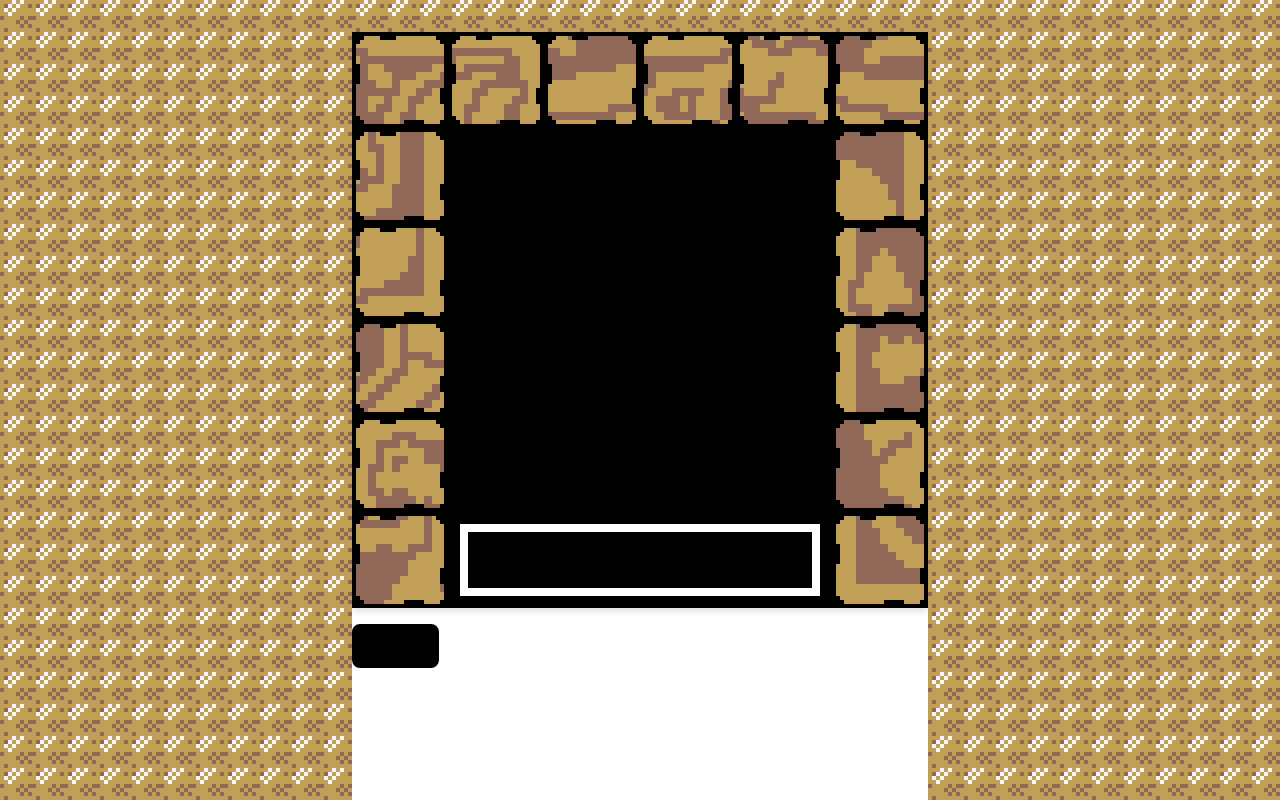
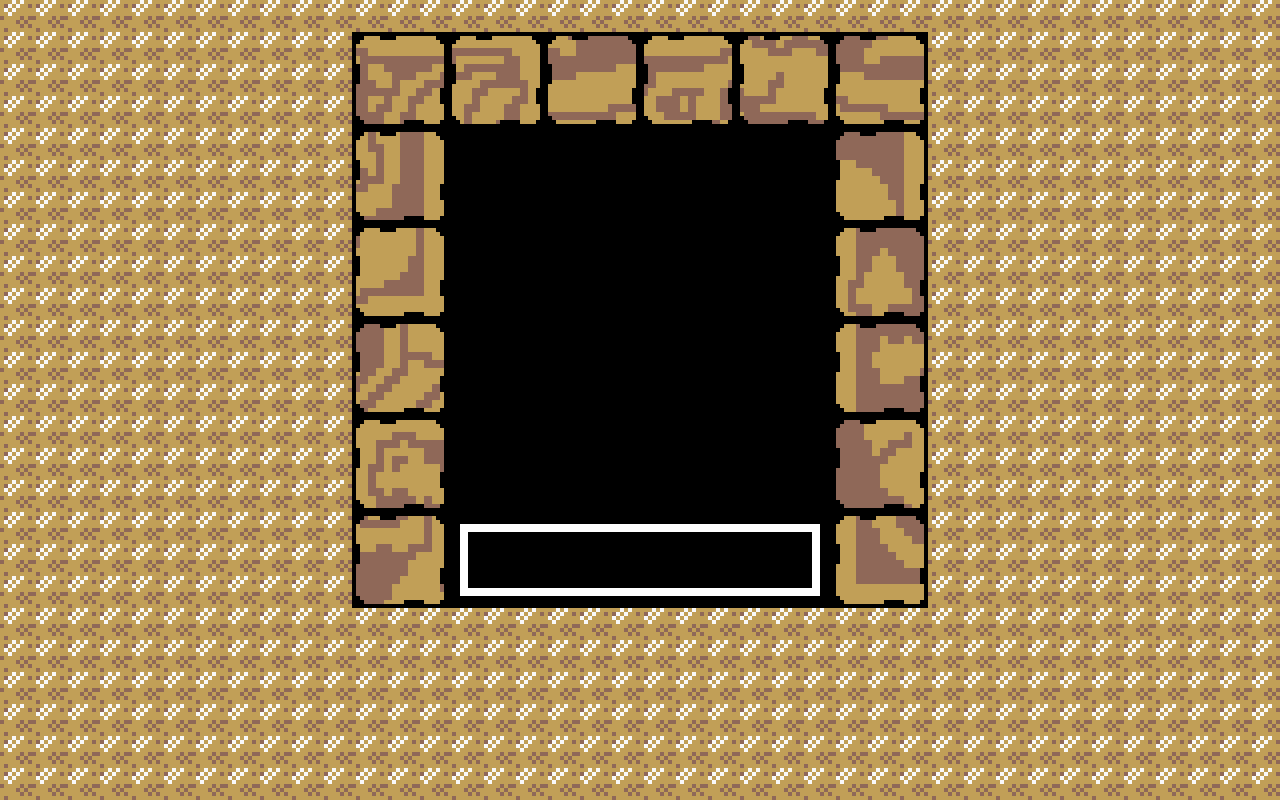
Before and after one commit to gkevinb/ruins-of-alph, a Next.js app: page / in a window 1280 px wide. Built offline with nearby package versions, Linux system fonts and the light colour scheme.

Commit message:
add background component below puzzle which now acts as the hidden debug button to complete puzzle

```diff
--- a/src/app/page.js
+++ b/src/app/page.js
@@ -1,3 +1,6 @@
+'use client';
+
+import { useCallback, useRef } from "react";
 import Background from "../components/Background";
 import Puzzle from "../components/Puzzle";
 import { aerodactyl } from "../puzzles";
@@ -7,6 +10,22 @@ export default function Home() {
   const topPixelSize = 4;
   const topTargetSize = 8;
   const topHeight = topPixelSize * topTargetSize;
+  const solveHandlerRef = useRef(null);
+
+  const handleSolveReady = useCallback((solveFn) => {
+    solveHandlerRef.current = solveFn;
+  }, []);
+
+  const handleSecretSolve = useCallback(() => {
+    solveHandlerRef.current?.();
+  }, []);
+
+  const handleSecretKeyDown = useCallback((event) => {
+    if (event.key === "Enter" || event.key === " ") {
+      event.preventDefault();
+      solveHandlerRef.current?.();
+    }
+  }, []);
 
   return (
     <div className={styles.page}>
@@ -23,7 +42,17 @@ export default function Home() {
           style={{ height: `${topHeight}px` }}
           componentId="top-background"
         />
-        <Puzzle puzzle={aerodactyl} />
+        <Puzzle puzzle={aerodactyl} onSolveReady={handleSolveReady} />
+        <Background
+          className={styles.bottomBackground}
+          role="button"
+          tabIndex={0}
+          aria-label="Reveal the ruins"
+          title="Reveal the ruins"
+          onClick={handleSecretSolve}
+          onKeyDown={handleSecretKeyDown}
+          componentId="bottom-background"
+        />
       </div>
       <Background
         className={styles.sideBackground}
--- a/src/app/page.module.css
+++ b/src/app/page.module.css
@@ -25,3 +25,10 @@
   width: 100%;
   flex: 0 0 auto;
 }
+
+.bottomBackground {
+  width: 100%;
+  flex: 1 1 auto;
+  position: relative;
+  cursor: pointer;
+}
--- a/src/components/Puzzle/Puzzle.jsx
+++ b/src/components/Puzzle/Puzzle.jsx
@@ -28,7 +28,7 @@ const DEFAULT_TARGET_SIZE = 24;
 const MOBILE_BREAKPOINT = 575;
 const SUPPLY_SLOT_COUNT = 4;
 
-const Puzzle = ({ puzzle }) => {
+const Puzzle = ({ puzzle, onSolveReady }) => {
   const {
     id: puzzleId = 'puzzle',
     name,
@@ -207,6 +207,19 @@ const Puzzle = ({ puzzle }) => {
     }
   }, [solvedPlacements, isMobile]);
   {/* Debug purposes solve logic */}
+
+
+  useEffect(() => {
+    if (!onSolveReady) {
+      return undefined;
+    }
+
+    onSolveReady(handleSolve);
+
+    return () => {
+      onSolveReady(null);
+    };
+  }, [handleSolve, onSolveReady]);
 
 
   const handleDragStart = (event) => {
@@ -478,26 +491,6 @@ const Puzzle = ({ puzzle }) => {
           ) : null}
         </DragOverlay>
       </DndContext>
-      {/* Debug purposes solve button */}
-      <button
-        type="button"
-        onClick={handleSolve}
-        disabled={isSolved}
-        style={{
-          marginTop: '16px',
-          padding: '8px 12px',
-          borderRadius: '8px',
-          border: '2px solid #000',
-          backgroundColor: '#000',
-          color: '#000',
-          textTransform: 'uppercase',
-          letterSpacing: '0.08em',
-          cursor: isSolved ? 'not-allowed' : 'pointer'
-        }}
-      >
-        Solve
-      </button>
-      {/* Debug purposes solve button */}
     </div>
   );
 };
```
